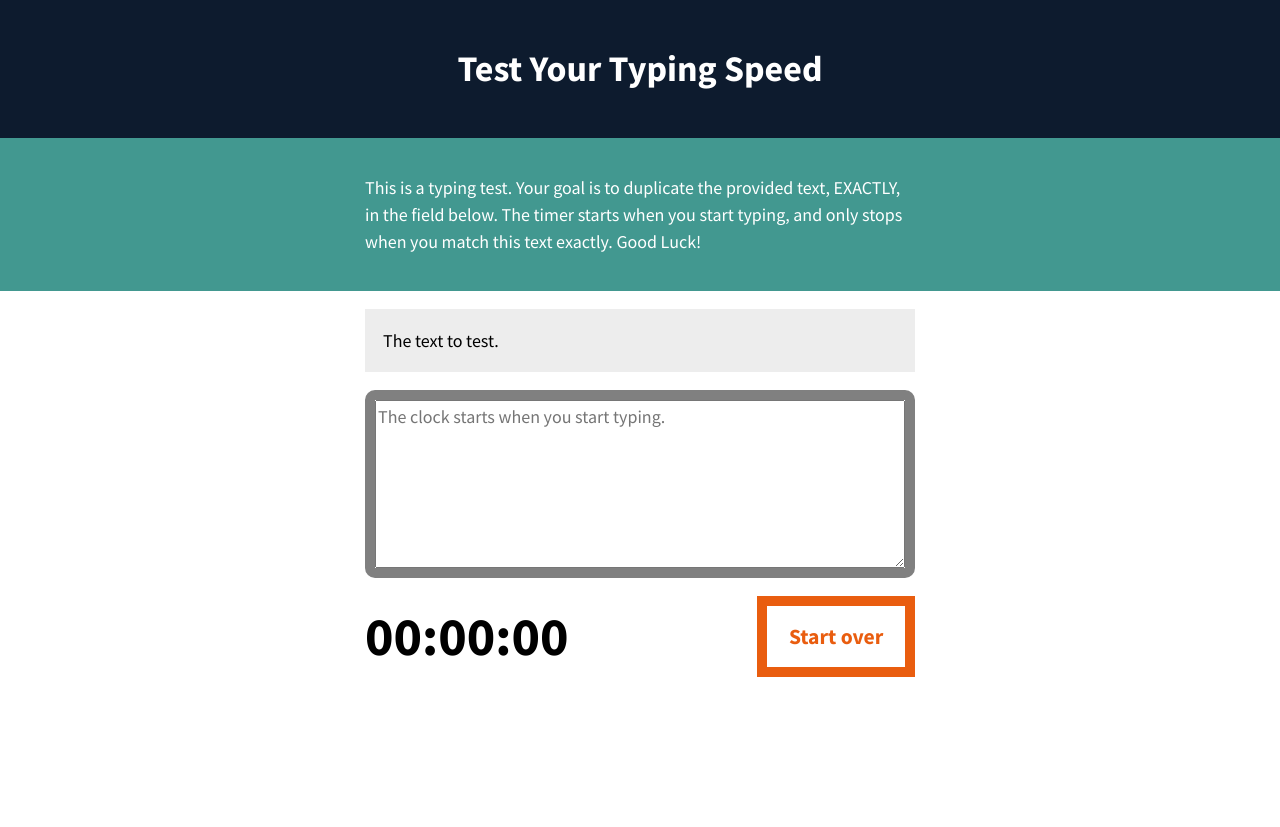
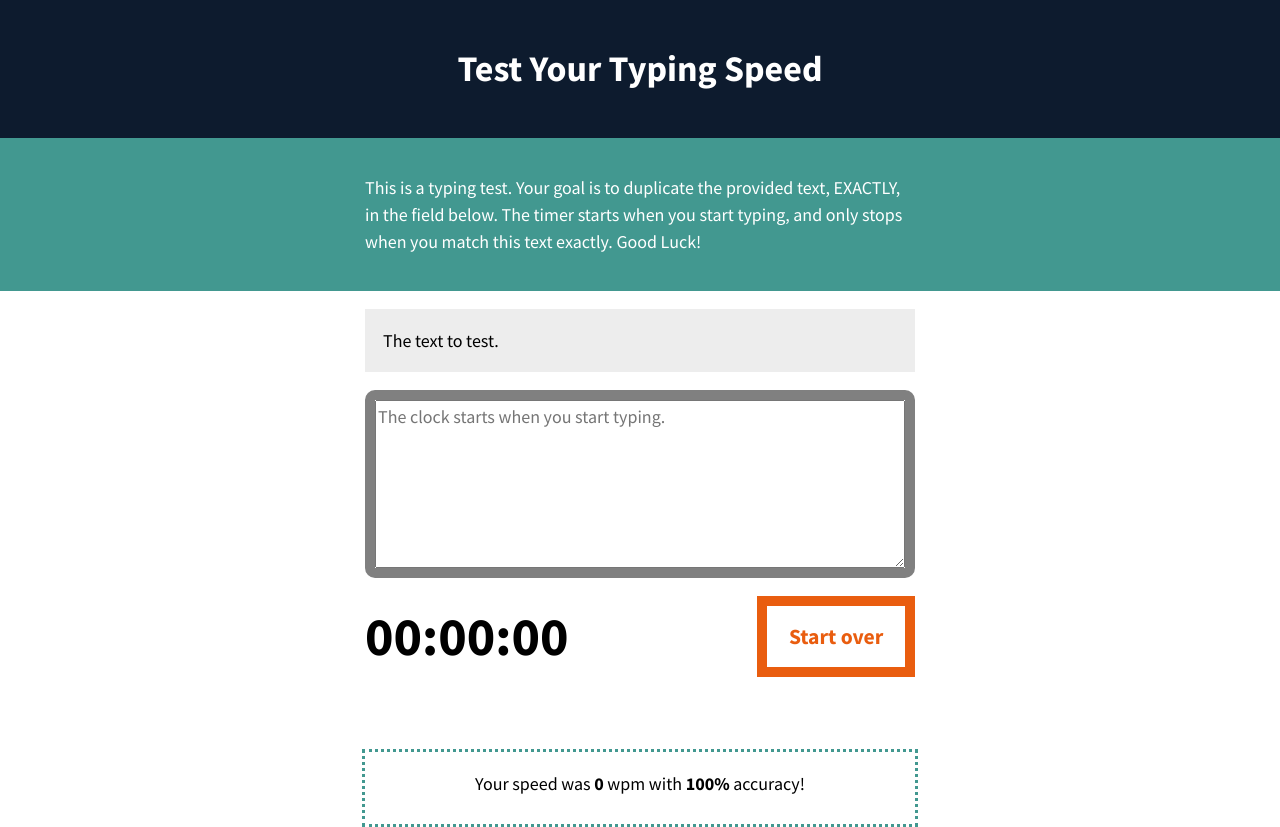
Before and after one commit to karina-nosenko/Typing-Speed-Test, a plain HTML site: page index.html in a window 1280 px wide. Before the commit the page ends 800 px from the top, so only its background shows below. Drawn offline with Linux system fonts and the light colour scheme.

Commit message:
added results style

```diff
--- a/index.html
+++ b/index.html
@@ -35,6 +35,9 @@
                 <button id="reset">Start over</button>
             </div><!-- .meta -->
         </section><!-- .test-area -->
+        <section class="results">
+            <p>Your speed was <span class="wpm">0</span> wpm with <span class="accuracy">100%</span> accuracy!</p>
+        </section><!-- .results -->
     </main>
 
 </body>
--- a/style.css
+++ b/style.css
@@ -186,3 +186,17 @@ body {
     color: white;
     background-color: #E95D0F;
 }
+
+.results {
+    margin: 0 auto;
+    max-width: 550px;
+    border: 3px dotted  #429890;
+}
+
+.results p {
+    text-align: center;
+}
+
+.results p span {
+    font-weight: bold;
+}
```
